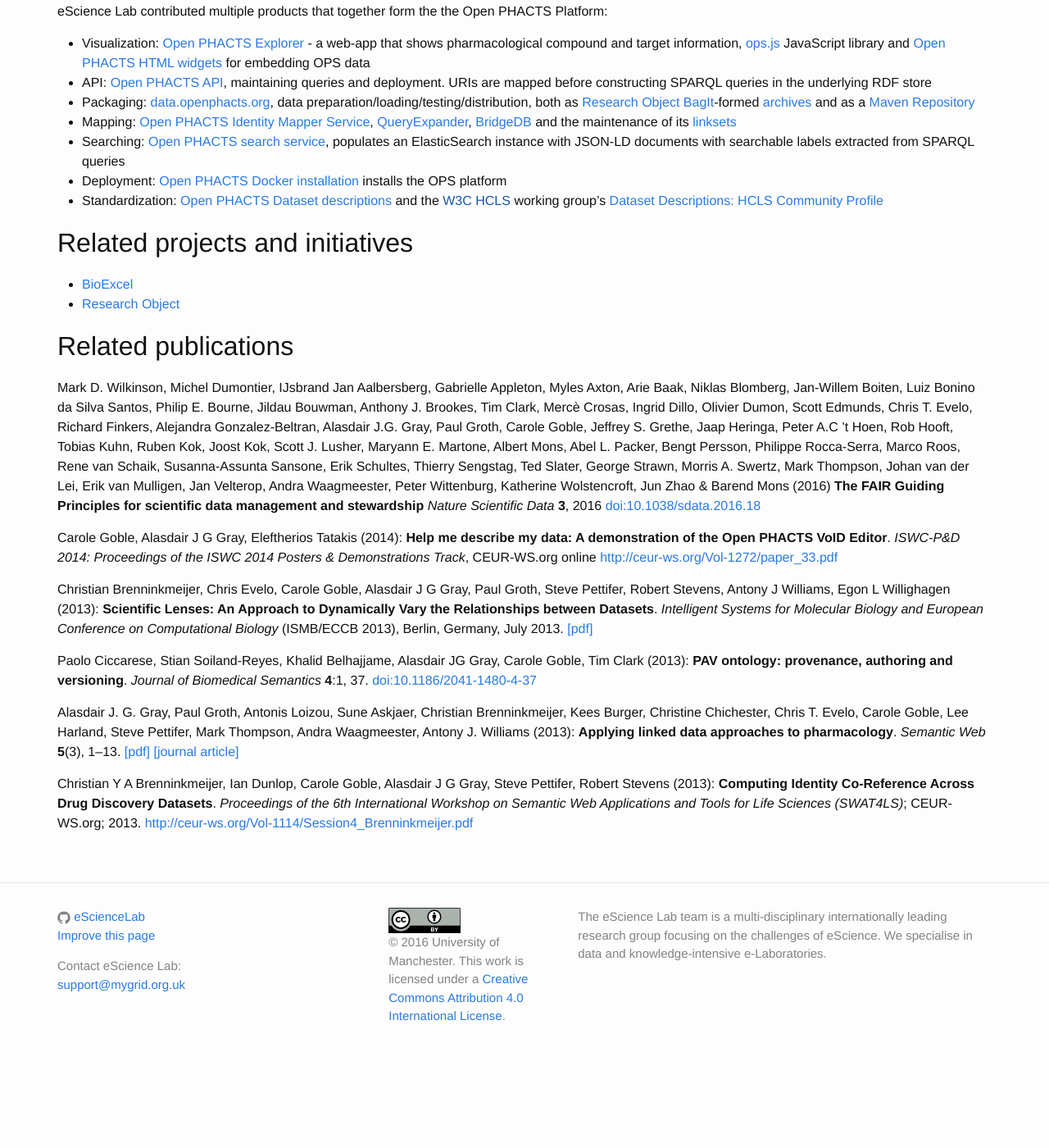
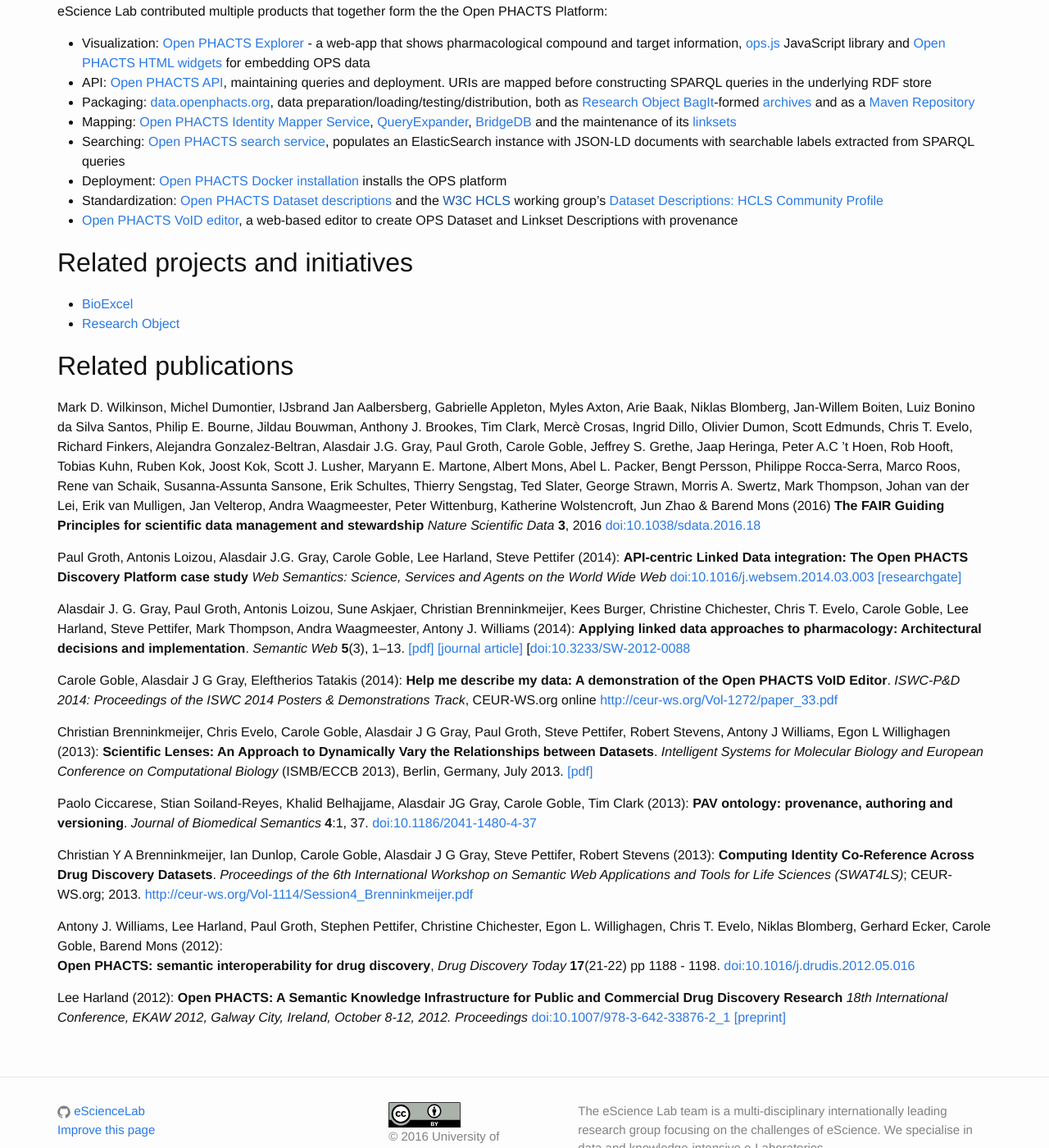
Before and after one commit to eScienceLab/eScienceLab.github.io, a Jekyll site: the page built from _projects/openphacts.md, in a window 1280 px wide and 1400 px high, scrolled down 554 px. Shown: the whole window at 82% size. Built offline with Jekyll 4.4.1, drawn with Linux system fonts in a browser that asks for light colours; comment, search, counter and statistics services are not loaded; before the commit the page ends 1850 px from its top, so only the background shows below that.

Commit message:
Update openphacts.md

```diff
--- a/_projects/openphacts.md
+++ b/_projects/openphacts.md
@@ -32,6 +32,7 @@
 * Searching: [Open PHACTS search service](https://github.com/openphacts/ops-search), populates an ElasticSearch instance with JSON-LD documents with searchable labels extracted from SPARQL queries
 * Deployment: [Open PHACTS Docker installation](https://github.com/openphacts/ops-docker/) installs the OPS platform
 * Standardization: [Open PHACTS Dataset descriptions](http://www.openphacts.org/specs/2013/WD-datadesc-20130912/) and the [W3C HCLS]() working group's [Dataset Descriptions: HCLS Community Profile](https://www.w3.org/TR/hcls-dataset/)
+* [Open PHACTS VoID editor](https://github.com/openphacts/Void-Editor2), a web-based editor to create OPS Dataset and Linkset Descriptions with provenance
 
 ## Related projects and initiatives
 
@@ -53,6 +54,18 @@
 _Nature Scientific Data_ **3**, 2016
 [doi:10.1038/sdata.2016.18](http://dx.doi.org/10.1038/sdata.2016.18)
 
+Paul Groth, Antonis Loizou, Alasdair J.G. Gray, Carole Goble, Lee Harland, Steve Pettifer (2014):
+**API-centric Linked Data integration: The Open PHACTS Discovery Platform case study**
+_Web Semantics: Science, Services and Agents on the World Wide Web_
+[doi:10.1016/j.websem.2014.03.003](http://dx.doi.org/10.1016/j.websem.2014.03.003)
+[[researchgate]](https://www.researchgate.net/publication/261440552_API-centric_Linked_data_integration_The_open_PHACTS_discovery_platform_case_study)
+
+Alasdair J. G. Gray, Paul Groth, Antonis Loizou, Sune Askjaer, Christian Brenninkmeijer, Kees Burger, Christine Chichester, Chris T. Evelo, Carole Goble, Lee Harland, Steve Pettifer, Mark Thompson, Andra Waagmeester, Antony J. Williams (2014):
+**Applying linked data approaches to pharmacology: Architectural decisions and implementation**.
+_Semantic Web_ **5**(3), 1–13.
+[[pdf]](http://www.semantic-web-journal.net/system/files/swj258_1.pdf)
+[[journal article]](http://www.semantic-web-journal.net/content/applying-linked-data-approaches-pharmacology-architectural-decisions-and-implementation)
+[[doi:10.3233/SW-2012-0088](http://dx.doi.org/10.3233/SW-2012-0088)
 
 Carole Goble,
 Alasdair J G Gray,
@@ -69,13 +82,16 @@
 Paolo Ciccarese, Stian Soiland-Reyes, Khalid Belhajjame, Alasdair JG Gray, Carole Goble, Tim Clark (2013): **PAV ontology: provenance, authoring and versioning**.
 _Journal of Biomedical Semantics_ **4**:1, 37. [doi:10.1186/2041-1480-4-37](http://dx.doi.org/10.1186/2041-1480-4-37)
 
-Alasdair J. G. Gray, Paul Groth, Antonis Loizou, Sune Askjaer, Christian Brenninkmeijer, Kees Burger, Christine Chichester, Chris T. Evelo, Carole Goble, Lee Harland, Steve Pettifer, Mark Thompson, Andra Waagmeester, Antony J. Williams (2013):
-**Applying linked data approaches to pharmacology**.
-_Semantic Web_ **5**(3), 1–13.
-[[pdf]](http://www.semantic-web-journal.net/system/files/swj258_1.pdf)
-[[journal article]](http://www.semantic-web-journal.net/content/applying-linked-data-approaches-pharmacology-architectural-decisions-and-implementation)
 
 Christian Y A Brenninkmeijer, Ian Dunlop, Carole Goble, Alasdair J G Gray, Steve Pettifer, Robert Stevens (2013):
 **Computing Identity Co-Reference Across Drug Discovery Datasets**.
 _Proceedings of the 6th International Workshop on Semantic Web Applications and Tools for Life Sciences (SWAT4LS)_; CEUR-WS.org; 2013.
 [http://ceur-ws.org/Vol-1114/Session4_Brenninkmeijer.pdf](http://ceur-ws.org/Vol-1114/Session4_Brenninkmeijer.pdf)
+
+Antony J. Williams, Lee Harland, Paul Groth, Stephen Pettifer, Christine Chichester, Egon L. Willighagen, Chris T. Evelo, Niklas Blomberg, Gerhard Ecker, Carole Goble, Barend Mons (2012):
+**Open PHACTS: semantic interoperability for drug discovery**,
+_Drug Discovery Today_  **17**(21-22) pp 1188 - 1198. [doi:10.1016/j.drudis.2012.05.016](http://dx.doi.org/10.1016/j.drudis.2012.05.016)
+
+Lee Harland (2012): **Open PHACTS: A Semantic Knowledge Infrastructure for Public and Commercial Drug Discovery Research**
+_18th International Conference, EKAW 2012, Galway City, Ireland, October 8-12, 2012. Proceedings_
+[doi:10.1007/978-3-642-33876-2_1](http://dx.doi.org/10.1007/978-3-642-33876-2_1) [[preprint]](http://www.openphacts.org/documents/publications/Harland_Open%20PHACTS_A%20semantic%20knowledge%20infrastructure%20for%20public%20and%20commercial%20drug%20discovery%20research_Springer_Lecture%20Notes%20in%20Computer%20Science_V%207603_2012_p1-7.pdf)
```
